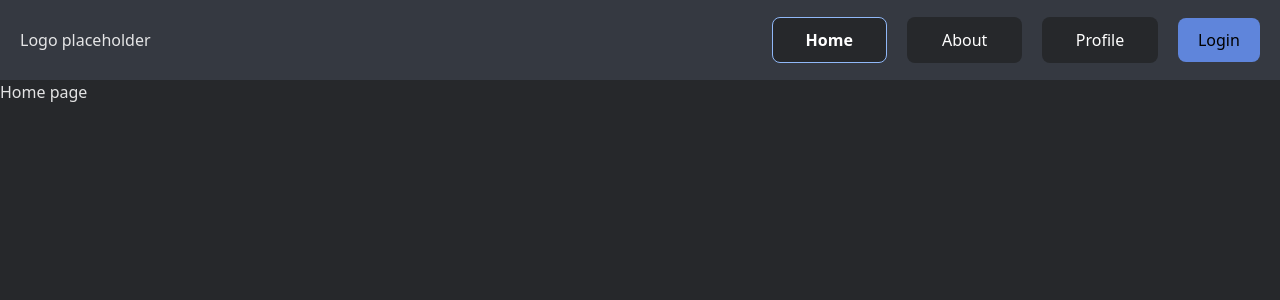
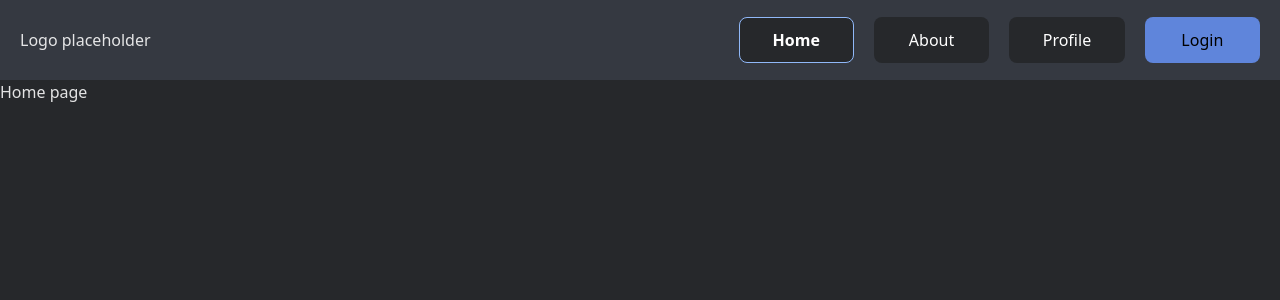
Before and after one commit to MateuszNawrocki777/pzsp2-eye-tracking, a React (Vite) app in the folder frontend/: page / in a window 1280 px wide. Shown: the top 300 px of the page. Built offline with nearby package versions, Linux system fonts and the light colour scheme.

Commit message:
Style login and logout buttons correctly

```diff
--- a/frontend/src/components/header/Header.jsx
+++ b/frontend/src/components/header/Header.jsx
@@ -25,9 +25,9 @@ function Navigation() {
             <NavLink to="/about" className={"header-navigation-button"}>About</NavLink>
             <NavLink to="/profile" className={"header-navigation-button"}>Profile</NavLink>
             {isLoggedIn ? (
-                <button onClick={logout} className={"header-navigation-button"}>Logout</button> //TODO: These buttons arent styled properly
+                <a onClick={logout} className={"header-navigation-button"}>Logout</a> //TODO: These buttons arent styled properly
             ) : (
-                <button onClick={login} className={"header-navigation-login-button"}>Login</button>
+                <a onClick={login} className={"header-navigation-login-button"}>Login</a>
             )}
         </div>
     )
```
